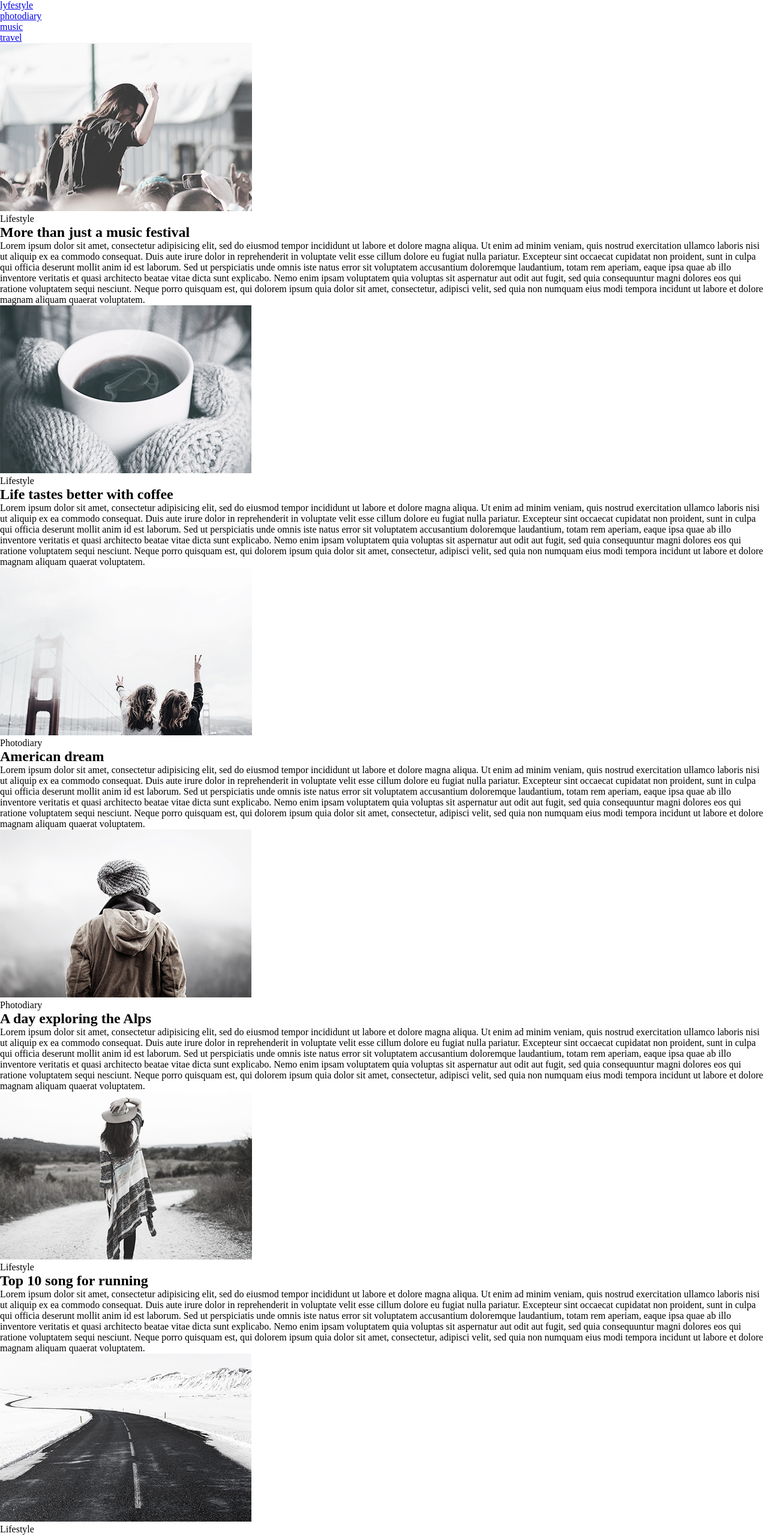
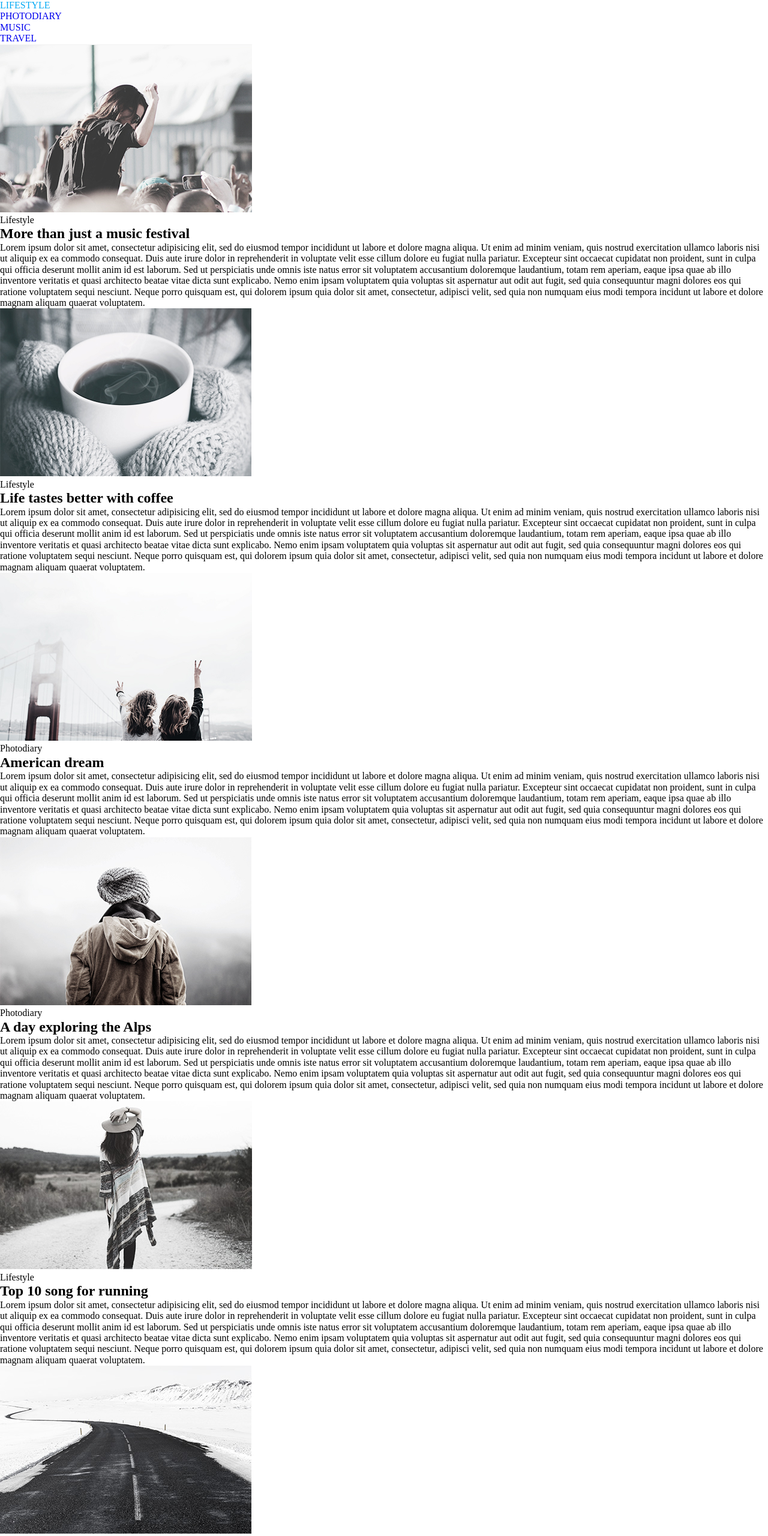
Before and after one commit to a-desna/goit-fe-course, a plain HTML site: page html-css/module-03/index.html in a window 1280 px wide. Shown: the top 2561 px of the page at 60% size. Drawn offline with Linux system fonts and the light colour scheme.

Commit message:
added css 0

```diff
--- a/html-css/module-03/css/style.css
+++ b/html-css/module-03/css/style.css
@@ -3,3 +3,18 @@
   padding: 0;
   box-sizing: border-box;
 }
+
+ul,
+ol {
+  list-style: none;
+}
+
+.menu-link:hover {
+  color: #03a9f4;
+
+}
+
+.menu-link {
+  text-transform: uppercase;
+  text-decoration: none;
+}
--- a/html-css/module-03/index.html
+++ b/html-css/module-03/index.html
@@ -6,6 +6,7 @@
   <meta name="viewport" content="width=device-width, initial-scale=1.0">
   <meta http-equiv="X-UA-Compatible" content="ie=edge">
   <title>Module-03</title>
+  <link rel="stylesheet" href="./css/normalize.css">
   <link rel="stylesheet" href="./css/style.css">
 </head>
 
@@ -13,7 +14,7 @@
   <header class="menu">
     <nav class="navigation">
       <ul class="menu-list">
-        <li class="menu-item"><a class="menu-link" href="#">lyfestyle</a>
+        <li class="menu-item"><a class="menu-link" href="#">lifestyle</a>
         </li>
         <li class="menu-item"><a class="menu-link" href="#">photodiary</a>
         </li>
@@ -26,13 +27,13 @@
   </header>
 
   <main>
-    <section class="article">
-      <ul class="article-list">
-        <li class="article-item">
-          <img src="./img/img1.jpg" alt="img1" width="420" height="280" class="article-image">
-          <p class="article-subtitle">Lifestyle</p>
-          <h2 class="article-title">More than just a music festival</h2>
-          <p class="article-description">Lorem ipsum dolor sit amet, consectetur adipisicing elit, sed do eiusmod tempor
+    <section class="card">
+      <ul class="card-list">
+        <li class="card-item">
+          <img src="./img/img1.jpg" alt="img1" width="420" height="280" class="card-image">
+          <p class="card-subtitle">Lifestyle</p>
+          <h2 class="card-title">More than just a music festival</h2>
+          <p class="card-description">Lorem ipsum dolor sit amet, consectetur adipisicing elit, sed do eiusmod tempor
             incididunt ut labore et dolore magna aliqua. Ut enim ad minim veniam, quis nostrud exercitation ullamco
             laboris nisi ut aliquip ex ea commodo consequat. Duis aute irure dolor in reprehenderit in voluptate velit
             esse cillum dolore eu fugiat nulla pariatur. Excepteur sint occaecat cupidatat non proident, sunt in culpa
@@ -43,11 +44,11 @@
             nesciunt. Neque porro quisquam est, qui dolorem ipsum quia dolor sit amet, consectetur, adipisci velit, sed
             quia non numquam eius modi tempora incidunt ut labore et dolore magnam aliquam quaerat voluptatem.</p>
         </li>
-        <li class="article-item">
-          <img src="./img/img2.jpg" alt="img2" width="419" height="280" class="article-image">
-          <p class="article-subtitle">Lifestyle</p>
-          <h2 class="article-title">Life tastes better with coffee</h2>
-          <p class="article-description">Lorem ipsum dolor sit amet, consectetur adipisicing elit, sed do eiusmod tempor
+        <li class="card-item">
+          <img src="./img/img2.jpg" alt="img2" width="419" height="280" class="card-image">
+          <p class="card-subtitle">Lifestyle</p>
+          <h2 class="card-title">Life tastes better with coffee</h2>
+          <p class="card-description">Lorem ipsum dolor sit amet, consectetur adipisicing elit, sed do eiusmod tempor
             incididunt ut labore et dolore magna aliqua. Ut enim ad minim veniam, quis nostrud exercitation ullamco
             laboris nisi ut aliquip ex ea commodo consequat. Duis aute irure dolor in reprehenderit in voluptate velit
             esse cillum dolore eu fugiat nulla pariatur. Excepteur sint occaecat cupidatat non proident, sunt in culpa
@@ -60,13 +61,13 @@
         </li>
       </ul>
     </section>
-    <section class="article">
-      <ul class="article-list">
-        <li class="article-item">
-          <img src="./img/img3.jpg" alt="img3" width="420" height="280" class="article-image">
-          <p class="article-subtitle">Photodiary</p>
-          <h2 class="article-title">American dream</h2>
-          <p class="article-description">Lorem ipsum dolor sit amet, consectetur adipisicing elit, sed do eiusmod tempor
+    <section class="card">
+      <ul class="card-list">
+        <li class="card-item">
+          <img src="./img/img3.jpg" alt="img3" width="420" height="280" class="card-image">
+          <p class="card-subtitle">Photodiary</p>
+          <h2 class="card-title">American dream</h2>
+          <p class="card-description">Lorem ipsum dolor sit amet, consectetur adipisicing elit, sed do eiusmod tempor
             incididunt ut labore et dolore magna aliqua. Ut enim ad minim veniam, quis nostrud exercitation ullamco
             laboris nisi ut aliquip ex ea commodo consequat. Duis aute irure dolor in reprehenderit in voluptate velit
             esse cillum dolore eu fugiat nulla pariatur. Excepteur sint occaecat cupidatat non proident, sunt in culpa
@@ -77,11 +78,11 @@
             nesciunt. Neque porro quisquam est, qui dolorem ipsum quia dolor sit amet, consectetur, adipisci velit, sed
             quia non numquam eius modi tempora incidunt ut labore et dolore magnam aliquam quaerat voluptatem.</p>
         </li>
-        <li class="article-item">
-          <img src="./img/img4.jpg" alt="img4" width="419" height="280" class="article-image">
-          <p class="article-subtitle">Photodiary</p>
-          <h2 class="article-title">A day exploring the Alps</h2>
-          <p class="article-description">Lorem ipsum dolor sit amet, consectetur adipisicing elit, sed do eiusmod tempor
+        <li class="card-item">
+          <img src="./img/img4.jpg" alt="img4" width="419" height="280" class="card-image">
+          <p class="card-subtitle">Photodiary</p>
+          <h2 class="card-title">A day exploring the Alps</h2>
+          <p class="card-description">Lorem ipsum dolor sit amet, consectetur adipisicing elit, sed do eiusmod tempor
             incididunt ut labore et dolore magna aliqua. Ut enim ad minim veniam, quis nostrud exercitation ullamco
             laboris nisi ut aliquip ex ea commodo consequat. Duis aute irure dolor in reprehenderit in voluptate velit
             esse cillum dolore eu fugiat nulla pariatur. Excepteur sint occaecat cupidatat non proident, sunt in culpa
@@ -94,13 +95,13 @@
         </li>
       </ul>
     </section>
-    <section class="article">
-      <ul class="article-list">
-        <li class="article-item">
-          <img src="./img/img5.jpg" alt="img5" width="420" height="280" class="article-image">
-          <p class="article-subtitle">Lifestyle</p>
-          <h2 class="article-title">Top 10 song for running</h2>
-          <p class="article-description">Lorem ipsum dolor sit amet, consectetur adipisicing elit, sed do eiusmod tempor
+    <section class="card">
+      <ul class="card-list">
+        <li class="card-item">
+          <img src="./img/img5.jpg" alt="img5" width="420" height="280" class="card-image">
+          <p class="card-subtitle">Lifestyle</p>
+          <h2 class="card-title">Top 10 song for running</h2>
+          <p class="card-description">Lorem ipsum dolor sit amet, consectetur adipisicing elit, sed do eiusmod tempor
             incididunt ut labore et dolore magna aliqua. Ut enim ad minim veniam, quis nostrud exercitation ullamco
             laboris nisi ut aliquip ex ea commodo consequat. Duis aute irure dolor in reprehenderit in voluptate velit
             esse cillum dolore eu fugiat nulla pariatur. Excepteur sint occaecat cupidatat non proident, sunt in culpa
@@ -111,11 +112,11 @@
             nesciunt. Neque porro quisquam est, qui dolorem ipsum quia dolor sit amet, consectetur, adipisci velit, sed
             quia non numquam eius modi tempora incidunt ut labore et dolore magnam aliquam quaerat voluptatem.</p>
         </li>
-        <li class="article-item">
-          <img src="./img/img6.jpg" alt="img6" class="article-image">
-          <p class="article-subtitle">Lifestyle</p>
-          <h2 class="article-title">Cold winter days</h2>
-          <p class="article-description">Lorem ipsum dolor sit amet, consectetur adipisicing elit, sed do eiusmod tempor
+        <li class="card-item">
+          <img src="./img/img6.jpg" alt="img6" width="419" height="280" class="card-image">
+          <p class="card-subtitle">Lifestyle</p>
+          <h2 class="card-title">Cold winter days</h2>
+          <p class="card-description">Lorem ipsum dolor sit amet, consectetur adipisicing elit, sed do eiusmod tempor
             incididunt ut labore et dolore magna aliqua. Ut enim ad minim veniam, quis nostrud exercitation ullamco
             laboris nisi ut aliquip ex ea commodo consequat. Duis aute irure dolor in reprehenderit in voluptate velit
             esse cillum dolore eu fugiat nulla pariatur. Excepteur sint occaecat cupidatat non proident, sunt in culpa
```
